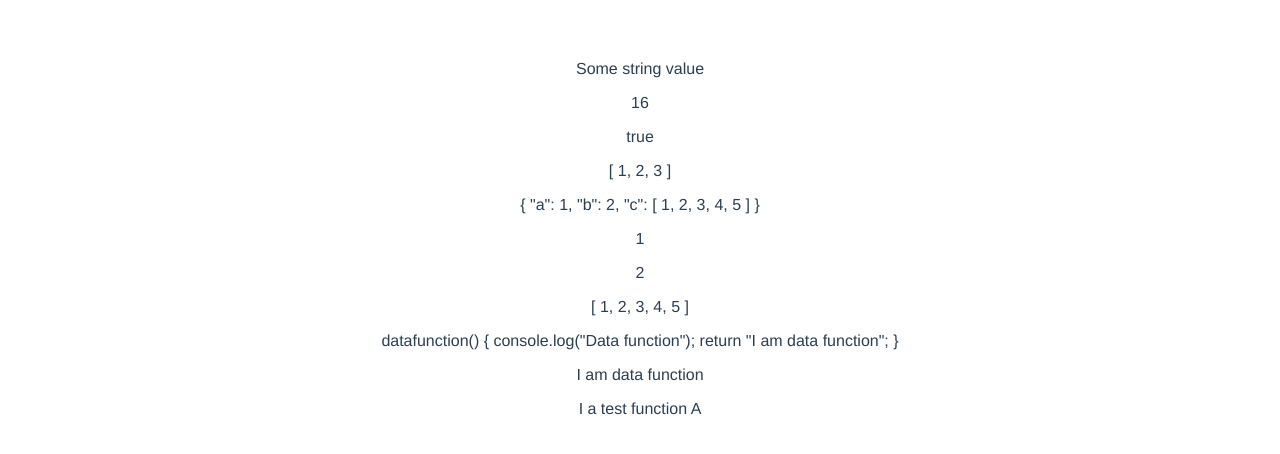
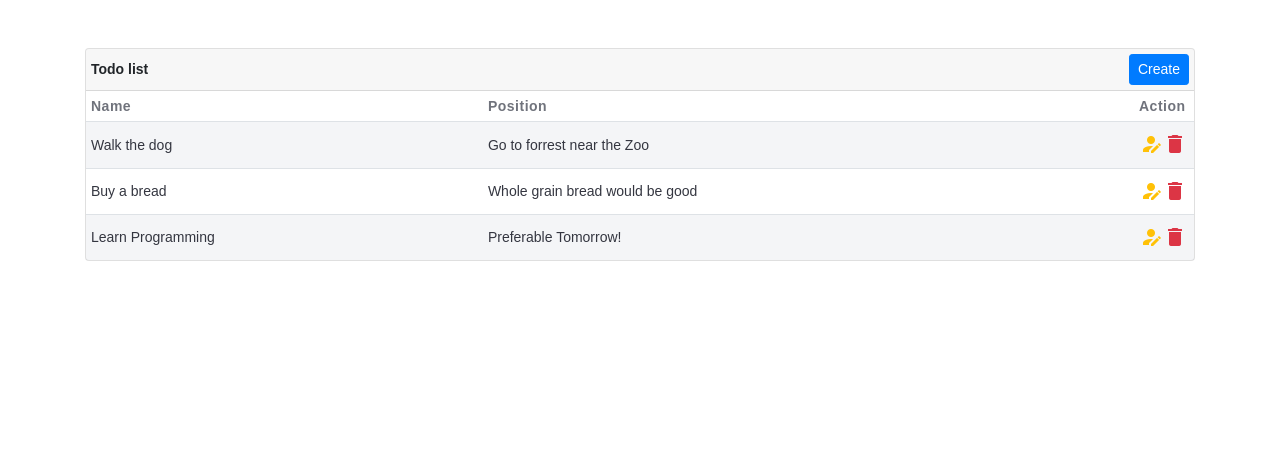
Before and after one commit to huythanh111982/vue-todo, a Vue app: page / in a window 1280 px wide. Shown: the top 454 px of the page. Built offline with nearby package versions, Linux system fonts and the light colour scheme.

Commit message:
ref #2 Vue Components

```diff
--- a/src/App.vue
+++ b/src/App.vue
@@ -1,64 +1,57 @@
 <template>
-  <div id="app">
-    <p>{{text}}</p>
-    <p>{{someNum}}</p>
-    <p>{{status}}</p>
-    <p>{{list}}</p>
-    <p>{{someObject}}</p>
-    <p>{{someObject.a}}</p>
-    <p>{{someObject.b}}</p>
-    <p>{{someObject.c}}</p>
-    <p>{{datafunction}}</p>
-    <p>{{datafunction()}}</p>
-    <p>{{testFunctionA()}}</p>
+  <div id="app" class="mt-5">
+    <div class="container">
+      <div class="card">
+        <div class="card-header d-flex align-items-center">
+          <div class="card-title">Todo list</div>
+          <button
+            class="ml-auto btn btn-sm btn-primary"
+            data-toggle="modal"
+            data-target="#myTodo"
+          >
+            Create
+          </button>
+        </div>
+        <div class="card-body p-0">
+          <todo-list :todos ="todos"/>
+        </div>
+      </div>
+    </div>
+    <todo-create/>
   </div>
 </template>
 
 <script>
-import playground from './playground'
+import TodoList from "@/components/TodoList";
+import TodoCreate from "@/components/TodoCreate"
 export default {
+  components: {
+    TodoList,
+    TodoCreate
+  },
   data() {
     return {
-      text: 'Some string value',
-      someNum:16,
-      status:true,
-      list:[1,2,3],
-      someObject:{
-        a:1,
-        b:2,
-        c:[1,2,3,4,5],
-      },
-      datafunction(){
-          console.log('Data function');
-          return "I am data function";
+      todos: [
+        {
+          _id: '1',
+          title: 'Walk the dog',
+          description: 'Go to forrest near the Zoo'
+        },
+        {
+          _id: '2',
+          title: 'Buy a bread',
+          description: 'Whole grain bread would be good'
+        },
+        {
+          _id: '3',
+          title: 'Learn Programming',
+          description: 'Preferable Tomorrow!'
         }
+      ]
     }
   },
-  methods: {
-    testFunctionA() {
-      // eslint-disable-next-line no-debugger
-      debugger;
-      console.log(this.text);
-      console.log(this.someNum);
-      console.log(this.list);
-      console.log(this.someObject.a);
-      this.datafunction();
-      return 'I a test function A'
-    }
-  },
-  created () {
-    playground();
-  },
-}
+};
 </script>
 
 <style>
-#app {
-  font-family: Avenir, Helvetica, Arial, sans-serif;
-  -webkit-font-smoothing: antialiased;
-  -moz-osx-font-smoothing: grayscale;
-  text-align: center;
-  color: #2c3e50;
-  margin-top: 60px;
-}
 </style>
--- /dev/null
+++ b/src/assets/css/template.css
@@ -0,0 +1,97 @@
+body{
+  font-family: Arial, Helvetica, sans-serif;
+  font-size: 14px;
+}
+.w-60{
+  width: 60px;
+}
+.cursor{
+  cursor: pointer;
+}
+.card{
+  text-align: left;
+}
+.card-header{
+  padding:5px;
+}
+.card-title{
+  font-weight: 700;
+  margin-bottom: 0;
+}
+/* ###### 3.14 Table ###### */
+.table {
+  color: #343640;
+}
+.table thead th,
+.table thead td {
+  color: #70737c;
+  font-weight: 700;
+  letter-spacing: 0.5px;
+  text-transform: capitalize;
+  border-bottom-width: 1px;
+  border-top-width: 0;
+  padding:5px;
+}
+.table tbody tr {
+  background-color: rgba(255, 255, 255, 0.5);
+}
+.table tbody tr th {
+  font-weight: 500;
+}
+.table th,
+.table td {
+  padding: 5px;
+  line-height: 1.462;
+  vertical-align: middle;
+}
+
+.table-striped tbody tr:nth-of-type(2n + 1) {
+  background-color: rgba(150, 157, 171, 0.1);
+}
+
+.table-bordered thead th,
+.table-bordered thead td {
+  border-top-width: 1px;
+  padding-top: 7px;
+  padding-bottom: 7px;
+  background-color: rgba(255, 255, 255, 0.5);
+}
+/* ###### 3.15 Tooltip ###### */
+.tooltip {
+  top: 0; }
+
+.tooltip-inner {
+  font-size: 12px;
+  border-radius: 2px; }
+
+.tooltip-primary .tooltip-inner {
+  background-color: #6610f2;
+  color: #fff; }
+
+.tooltip-primary.bs-tooltip-top .arrow::before, .tooltip-primary.bs-tooltip-auto[x-placement^="top"] .arrow::before, .tooltip-primary.bs-tooltip-auto[x-placement^="top"] .arrow::before {
+  border-top-color: #6610f2; }
+
+.tooltip-primary.bs-tooltip-bottom .arrow::before, .tooltip-primary.bs-tooltip-auto[x-placement^="bottom"] .arrow::before, .tooltip-primary.bs-tooltip-auto[x-placement^="bottom"] .arrow::before {
+  border-bottom-color: #6610f2; }
+
+.tooltip-primary.bs-tooltip-left .arrow::before, .tooltip-primary.bs-tooltip-auto[x-placement^="left"] .arrow::before, .tooltip-primary.bs-tooltip-auto[x-placement^="left"] .arrow::before {
+  border-left-color: #6610f2; }
+
+.tooltip-primary.bs-tooltip-right .arrow::before, .tooltip-primary.bs-tooltip-auto[x-placement^="right"] .arrow::before, .tooltip-primary.bs-tooltip-auto[x-placement^="right"] .arrow::before {
+  border-right-color: #6610f2; }
+
+.tooltip-secondary .tooltip-inner {
+  background-color: #007bff;
+  color: #fff; }
+
+.tooltip-secondary.bs-tooltip-top .arrow::before, .tooltip-secondary.bs-tooltip-auto[x-placement^="top"] .arrow::before, .tooltip-secondary.bs-tooltip-auto[x-placement^="top"] .arrow::before {
+  border-top-color: #007bff; }
+
+.tooltip-secondary.bs-tooltip-bottom .arrow::before, .tooltip-secondary.bs-tooltip-auto[x-placement^="bottom"] .arrow::before, .tooltip-secondary.bs-tooltip-auto[x-placement^="bottom"] .arrow::before {
+  border-bottom-color: #007bff; }
+
+.tooltip-secondary.bs-tooltip-left .arrow::before, .tooltip-secondary.bs-tooltip-auto[x-placement^="left"] .arrow::before, .tooltip-secondary.bs-tooltip-auto[x-placement^="left"] .arrow::before {
+  border-left-color: #007bff; }
+
+.tooltip-secondary.bs-tooltip-right .arrow::before, .tooltip-secondary.bs-tooltip-auto[x-placement^="right"] .arrow::before, .tooltip-secondary.bs-tooltip-auto[x-placement^="right"] .arrow::before {
+  border-right-color: #007bff; }
--- /dev/null
+++ b/src/components/TodoCreate.vue
@@ -0,0 +1,16 @@
+<template>
+  <todo-modal/>
+</template>
+
+<script>
+import TodoModal from "@/components/TodoModal"
+  export default {
+    components: {
+      TodoModal,
+    },
+  }
+</script>
+
+<style lang="scss" scoped>
+
+</style>
--- /dev/null
+++ b/src/components/TodoItem.vue
@@ -0,0 +1,44 @@
+<template>
+  <tr>
+    <td>{{title}}</td>
+    <td>{{description}}</td>
+    <td>
+      <span
+        class="mdi mdi-account-edit mdi-24px text-warning cursor"
+        data-tooltip="tooltip"
+        title="Edit"
+        data-placement="left"
+      ></span>
+      <span
+        class="mdi mdi-delete mdi-24px text-danger cursor"
+        data-tooltip="tooltip"
+        title="Edit"
+        data-placement="left"
+      ></span>
+    </td>
+  </tr>
+</template>
+
+<script>
+import $ from "jquery";
+export default {
+  props: {
+    title: {
+      type: String,
+      required:true
+    },
+    description:{
+      type:String,
+      required:true
+    }
+  },
+  mounted() {
+    $('[data-tooltip="tooltip"]').tooltip({
+      trigger: "hover",
+    });
+  },
+};
+</script>
+
+<style lang="scss" scoped>
+</style>
--- /dev/null
+++ b/src/components/TodoList.vue
@@ -0,0 +1,39 @@
+<template>
+  <div class="table-responsive">
+    <table class="table table-striped mb-0">
+      <thead>
+        <tr>
+          <th>Name</th>
+          <th>Position</th>
+          <th class="w-60">Action</th>
+        </tr>
+      </thead>
+      <tbody>
+        <todo-item
+          v-for="todo in todos"
+          :key="todo._id"
+          :title="todo.title"
+          :description="todo['description']"
+        />
+      </tbody>
+    </table>
+  </div>
+</template>
+
+<script>
+import TodoItem from "@/components/TodoItem";
+export default {
+  props: {
+    todos: {
+      type: Array,
+      required: true,
+    },
+  },
+  components: {
+    TodoItem,
+  },
+};
+</script>
+
+<style lang="scss" scoped>
+</style>
--- /dev/null
+++ b/src/components/TodoModal.vue
@@ -0,0 +1,80 @@
+<template>
+  <!-- The Modal -->
+  <div class="modal" id="myTodo">
+    <div class="modal-dialog modal-dialog-centered">
+      <div class="modal-content">
+        <!-- Modal Header -->
+        <div class="modal-header">
+          <h4 class="modal-title">Add Todo</h4>
+          <button type="button" class="close" data-dismiss="modal">
+            &times;
+          </button>
+        </div>
+
+        <!-- Modal body -->
+        <div class="modal-body">
+          <div class="form-group">
+            <label for="txtName">Name</label>
+            <input
+              v-model="form.title"
+              id="txtName"
+              type="text"
+              value=""
+              class="form-control"
+            />
+          </div>
+          <div class="form-group">
+            <label for="txtDesc">Description</label>
+            <textarea
+              v-model="form.description"
+              id="txtDesc"
+              class="form-control"
+              rows="5"
+            ></textarea>
+          </div>
+        </div>
+
+        <!-- Modal footer -->
+        <div class="modal-footer">
+          <button
+            type="button"
+            class="btn btn-sm btn-danger"
+            data-dismiss="modal"
+            @click="handleCreate"
+          >
+            Create
+          </button>
+          <button
+            type="button"
+            class="btn btn-sm btn-outline-secondary"
+            data-dismiss="modal"
+          >
+            Close
+          </button>
+        </div>
+      </div>
+    </div>
+  </div>
+</template>
+<script>
+export default {
+  data() {
+    return {
+      form: {
+        title: "",
+        description: "",
+      },
+    };
+  },
+  methods: {
+    handleCreate() {
+      console.log({...this.form});
+      this.handleReset();
+    },
+    handleReset(){
+      this.form.title = "";
+      this.form.description = "";
+    }
+  },
+};
+</script>
--- a/src/playground.js
+++ /dev/null
@@ -1,3 +0,0 @@
-export default function(){
-  console.log("Hellow word !!! ");
-}
```
Also changed, not shown: package.json (+8 -1 lines), src/components/HelloWorld.vue (deleted, +0 -58 lines), src/main.js (+7 -0 lines), 1 other file (tests, documents, lock files or other folders).
